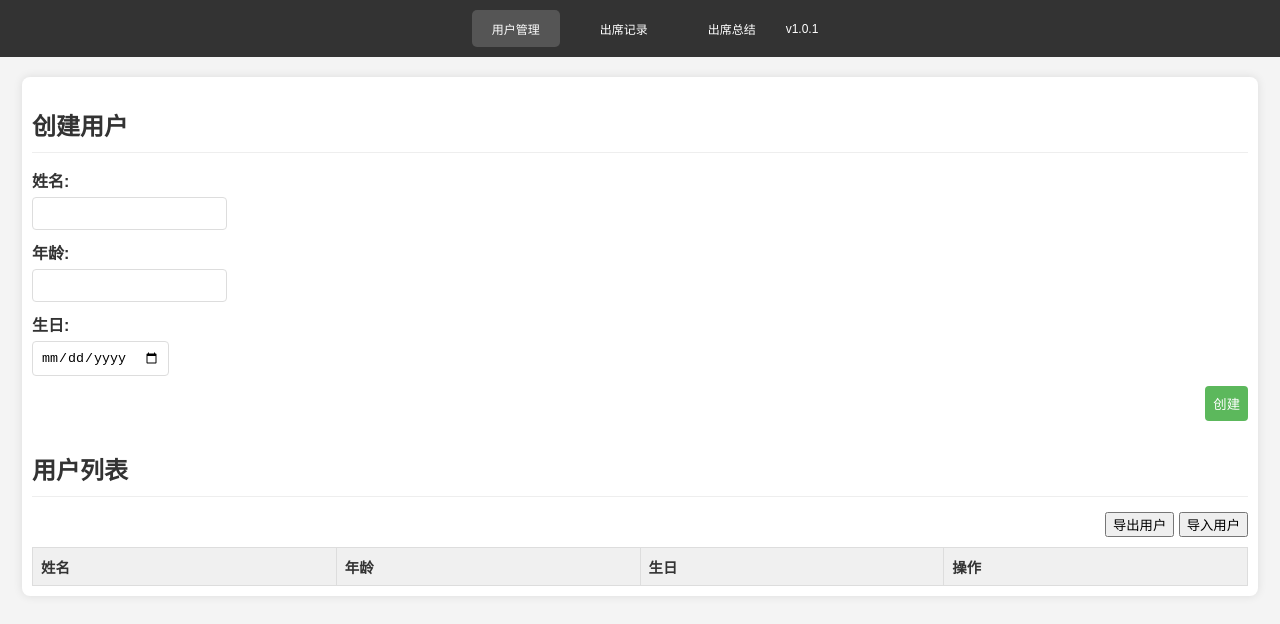
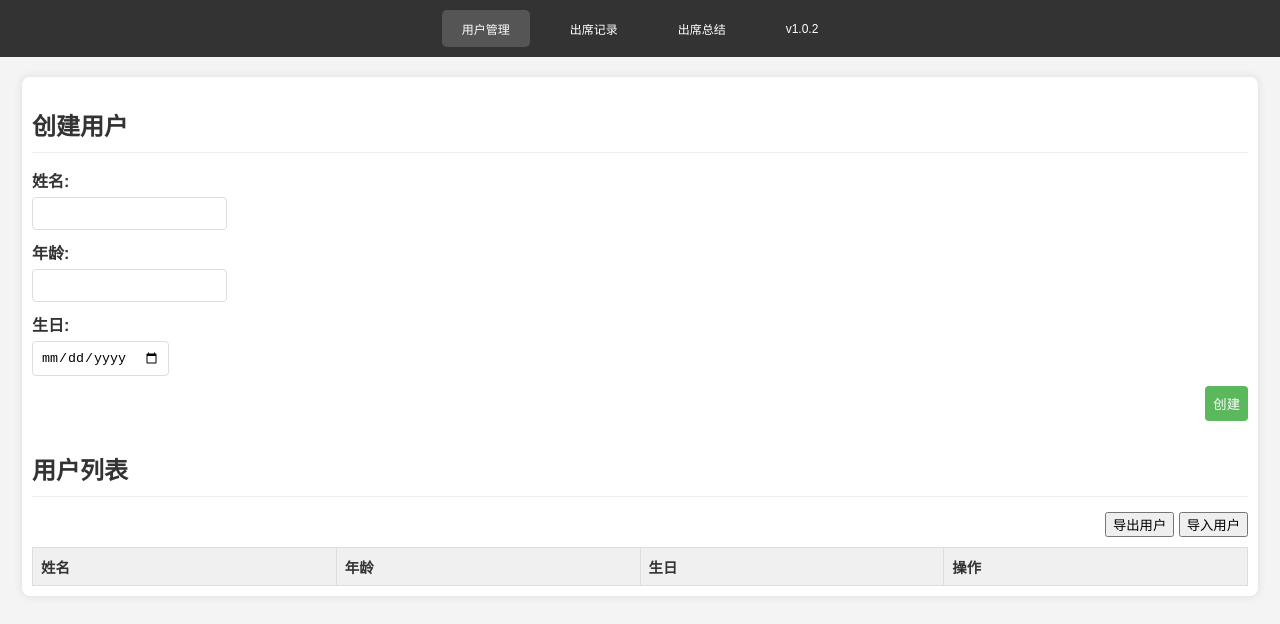
Before and after one commit to William-1214/Attendance, a plain HTML site: page index.html in a window 1280 px wide. Drawn offline with Linux system fonts and the light colour scheme.

Commit message:
refactor: adjust navigation bar style

```diff
--- a/index.html
+++ b/index.html
@@ -13,7 +13,7 @@
         <a href="index.html" class="active">用户管理</a>
         <a href="attendance.html">出席记录</a>
         <a href="summary.html">出席总结</a>
-        <span>v1.0.1</span>
+        <span>v1.0.2</span>
     </nav>
     <div class="container">
         <h2>创建用户</h2>
--- a/styles.css
+++ b/styles.css
@@ -23,6 +23,8 @@ nav {
 
 span {
     color: #fff;
+    padding: 10px 20px;
+    margin: 0 10px;
 }
 
 nav a {
```
Also changed, not shown: attendance.html (+1 -1 lines), summary.html (+1 -1 lines).
